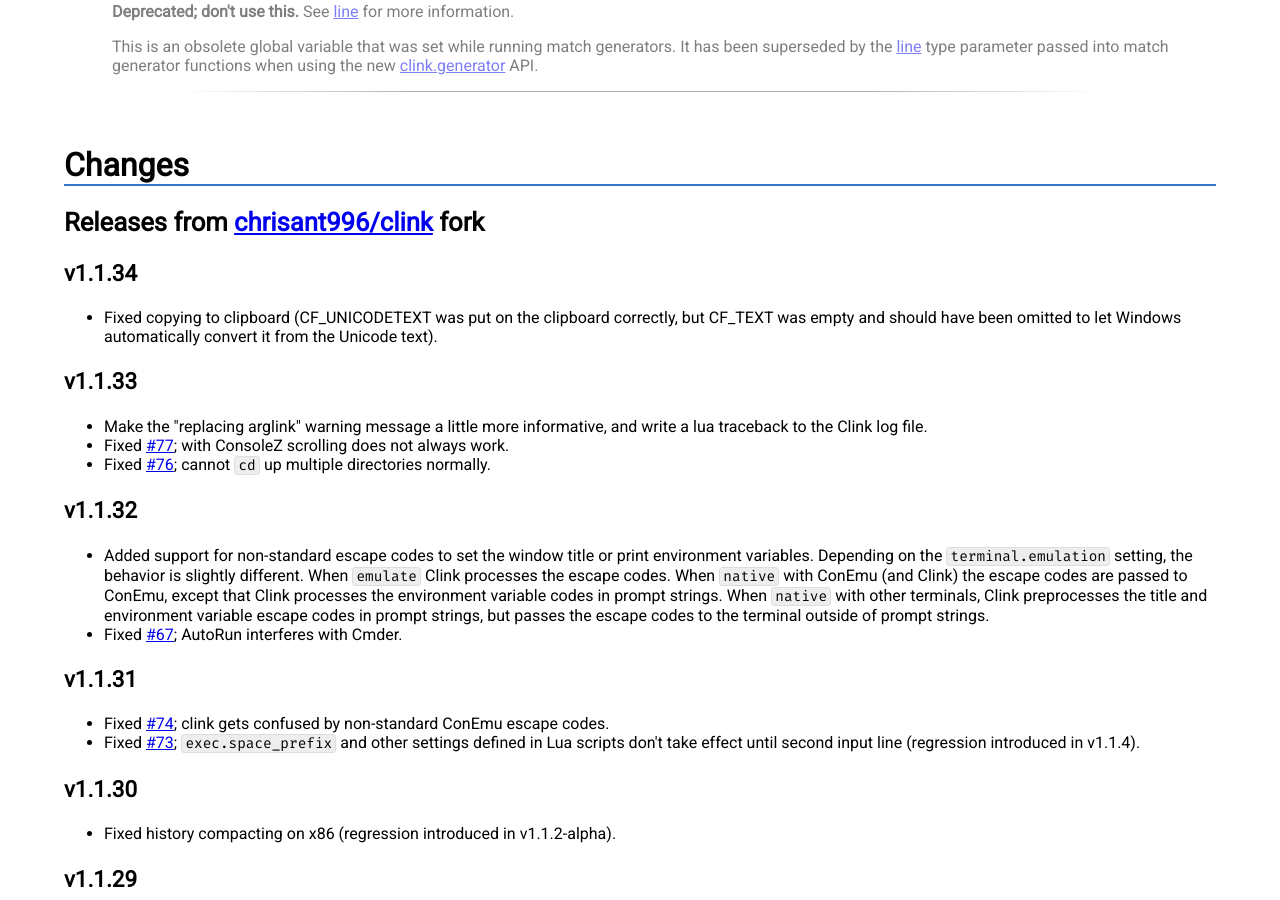
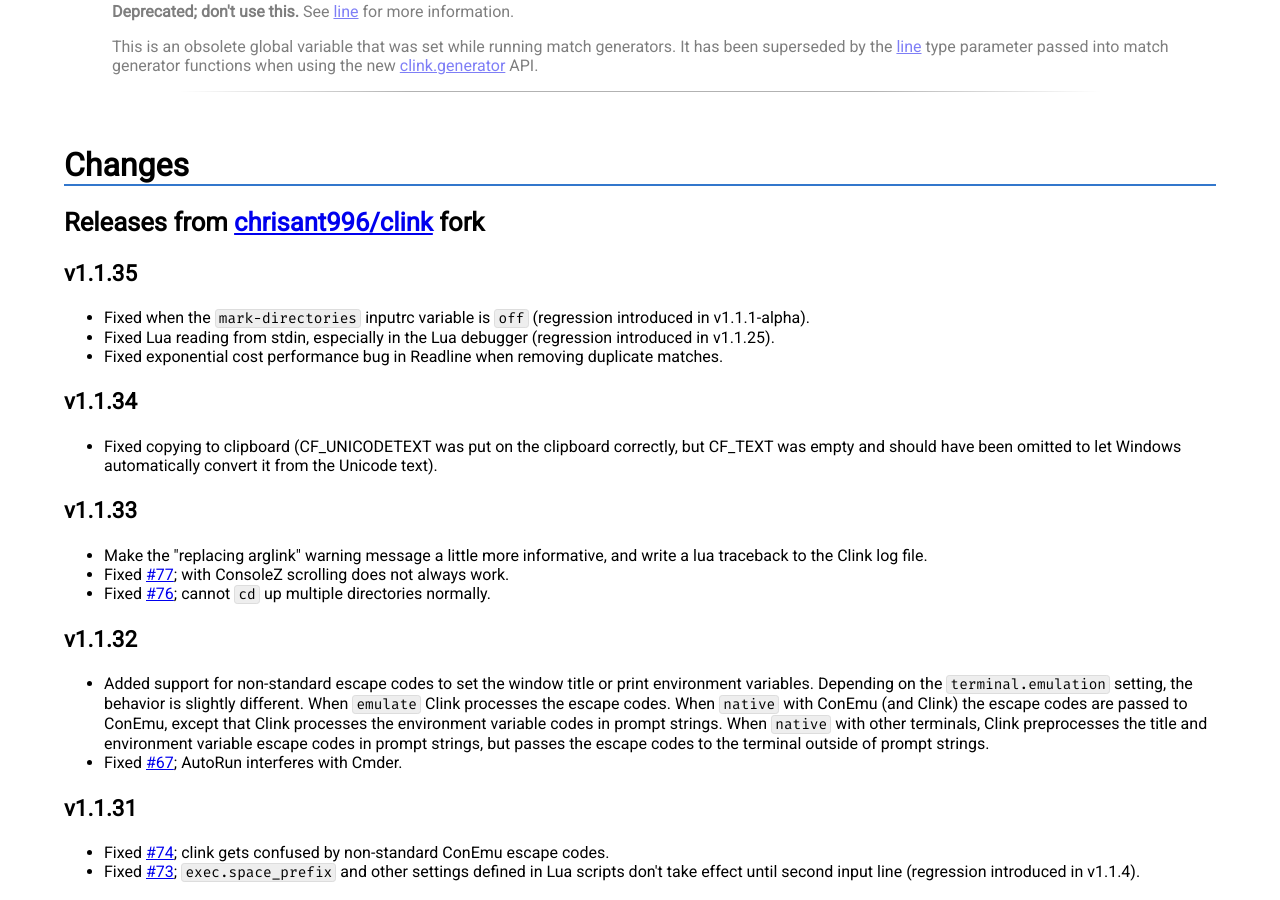
Before and after one commit to chrisant996/clink, a Jekyll site: the page clink.html, which Jekyll copies as it is, in a window 1280 px wide and 900 px high, scrolled down 43904 px. Built offline with Jekyll 4.4.1, drawn with Linux system fonts in a browser that asks for light colours; some web fonts are replaced; some of the changed text lies outside the part shown.

Commit message:
Update for 1.1.35

```diff
--- a/_config.yml
+++ b/_config.yml
@@ -1,6 +1,6 @@
 theme: jekyll-theme-cayman
 title: Clink
 github:
-  version: v1.1.34
-  download_url: https://github.com/chrisant996/clink/releases/download/v1.1.34/clink.1.1.34.d161e9.zip
-  install_url:  https://github.com/chrisant996/clink/releases/download/v1.1.34/clink.1.1.34.d161e9_setup.exe
+  version: v1.1.35
+  download_url: https://github.com/chrisant996/clink/releases/download/v1.1.35/clink.1.1.35.b690c0.zip
+  install_url:  https://github.com/chrisant996/clink/releases/download/v1.1.35/clink.1.1.35.b690c0_setup.exe
--- a/clink.html
+++ b/clink.html
@@ -3,7 +3,7 @@
 
 <!-- ----------------------------------------------------- -->
 <head>
-<title>Clink v1.1.34</title>
+<title>Clink v1.1.35</title>
 <style>
 @import url('https://fonts.googleapis.com/css2?family=Rambla:wght@400;700&family=Roboto&family=Fira+Mono&display=swap');
 html {
@@ -409,7 +409,7 @@
         </td>
         <td style="text-align:right">
             <div id="header">
-                <div id="title">Clink v1.1.34</div>
+                <div id="title">Clink v1.1.35</div>
                 <div id="url">
                     <a href="http://github.com/chrisant996/clink">
                         http://github.com/chrisant996/clink
@@ -2405,6 +2405,12 @@
         <div class="section" id="changes">
 <h1 id="changes">Changes</h1>
 <h2 id="releases-from-chrisant996clink-fork">Releases from <a href="https://github.com/chrisant996/clink">chrisant996/clink</a> fork</h2>
+<h3 id="v1135">v1.1.35</h3>
+<ul>
+<li>Fixed when the <code>mark-directories</code> inputrc variable is <code>off</code> (regression introduced in v1.1.1-alpha).</li>
+<li>Fixed Lua reading from stdin, especially in the Lua debugger (regression introduced in v1.1.25).</li>
+<li>Fixed exponential cost performance bug in Readline when removing duplicate matches.</li>
+</ul>
 <h3 id="v1134">v1.1.34</h3>
 <ul>
 <li>Fixed copying to clipboard (CF_UNICODETEXT was put on the clipboard correctly, but CF_TEXT was empty and should have been omitted to let Windows automatically convert it from the Unicode text).</li>
```
